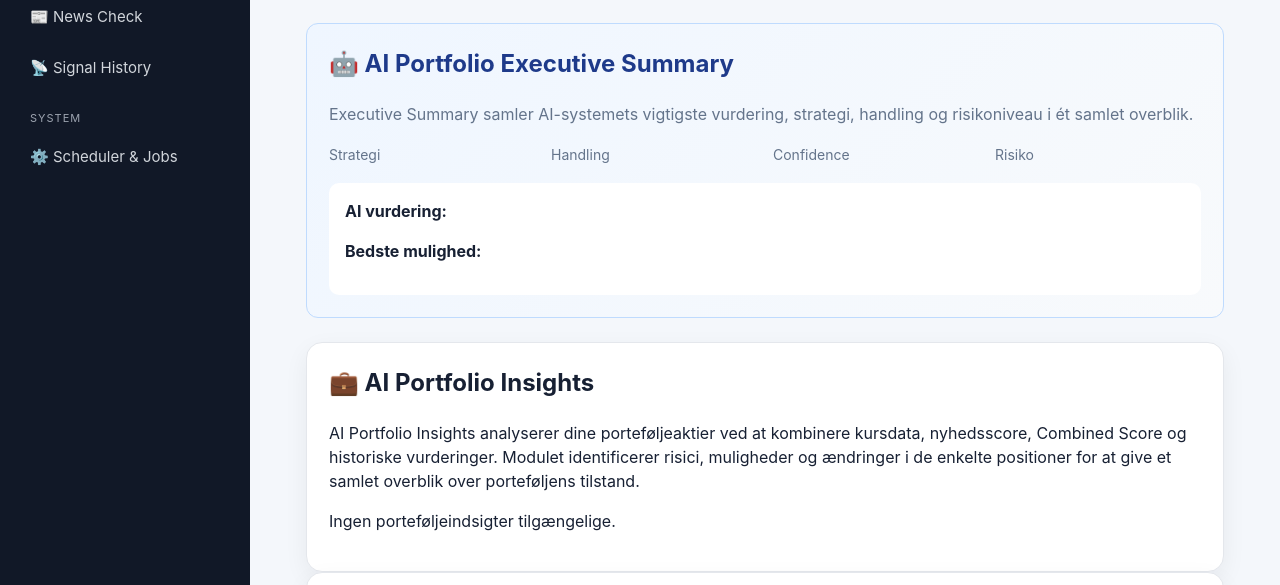
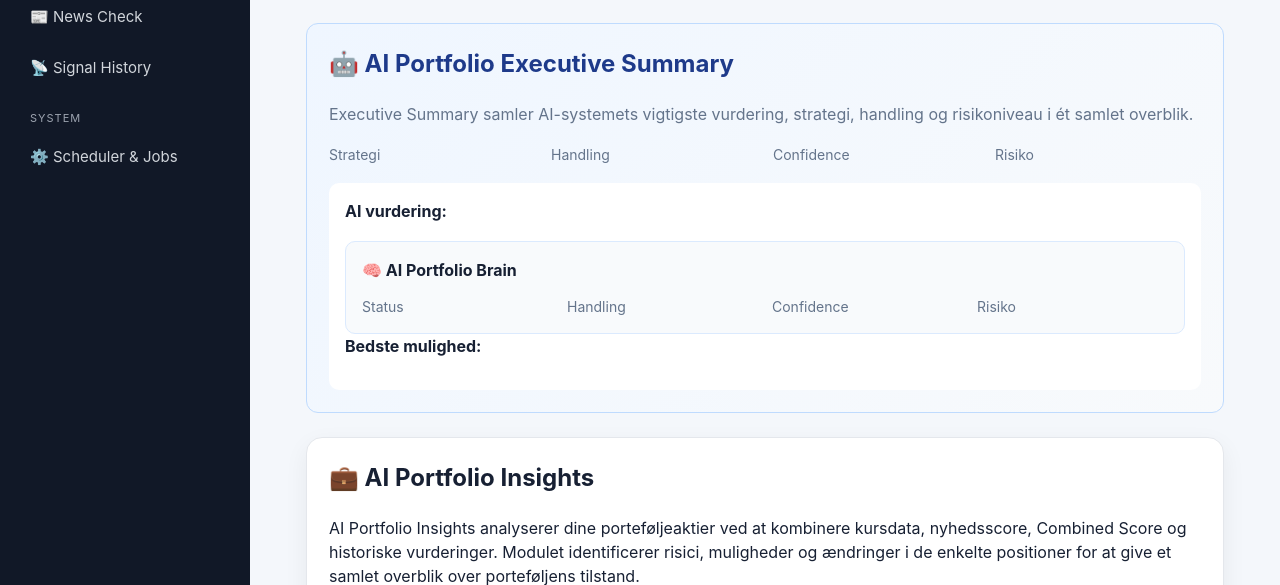
Before and after one commit to thomasthorvaldlund-ctrl/novo-ai-monitor, a Python web app: template templates/ai_portfolio_lab.html in a window 1280 px wide. Shown: the part 585-1170 px from the top of the page. Run offline with Jinja, Linux system fonts and the light colour scheme; the template is opened without the code that fills it, so the values that code supplies are empty.

Commit message:
Add AI Portfolio Brain integration

```diff
--- a/command_center_routes.py
+++ b/command_center_routes.py
@@ -38,6 +38,7 @@ from ai_decision_intelligence_service import get_decision_intelligence
 from ai_decision_performance_service import get_decision_performance
 from ai_portfolio_executive_service import get_ai_portfolio_executive
 from ai_portfolio_overview_service import get_ai_portfolio_overview
+from ai_portfolio_brain_service import get_ai_portfolio_brain
 
 
 command_center_bp = Blueprint("command_center", __name__)
@@ -204,6 +205,7 @@ def ai_portfolio_lab():
         decision_intelligence=get_decision_intelligence(),
         decision_performance=get_decision_performance(),
           ai_portfolio_executive=get_ai_portfolio_executive(),
+          ai_portfolio_brain=get_ai_portfolio_brain(),
         ai_portfolio_overview=get_ai_portfolio_overview(),
     )
 
--- a/templates/partials/_portfolio_executive_summary.html
+++ b/templates/partials/_portfolio_executive_summary.html
@@ -87,6 +87,65 @@
         </p>
 
 
+
+          <div style="
+              background:#f8fafc;
+              border-radius:10px;
+              padding:16px;
+              margin-top:18px;
+              border:1px solid #dbeafe;
+          ">
+
+              <strong>🧠 AI Portfolio Brain</strong>
+
+              <div style="
+                  display:grid;
+                  grid-template-columns:repeat(auto-fit,minmax(160px,1fr));
+                  gap:14px;
+                  margin-top:14px;
+              ">
+
+                  <div>
+                      <div style="color:#64748b;font-size:14px;">
+                          Status
+                      </div>
+                      <div style="font-size:22px;font-weight:700;">
+                          {{ ai_portfolio_brain.status }}
+                      </div>
+                  </div>
+
+                  <div>
+                      <div style="color:#64748b;font-size:14px;">
+                          Handling
+                      </div>
+                      <div style="font-size:22px;font-weight:700;">
+                          {{ ai_portfolio_brain.action }}
+                      </div>
+                  </div>
+
+                  <div>
+                      <div style="color:#64748b;font-size:14px;">
+                          Confidence
+                      </div>
+                      <div style="font-size:22px;font-weight:700;">
+                          {{ ai_portfolio_brain.confidence }}
+                      </div>
+                  </div>
+
+                  <div>
+                      <div style="color:#64748b;font-size:14px;">
+                          Risiko
+                      </div>
+                      <div style="font-size:22px;font-weight:700;">
+                          {{ ai_portfolio_brain.risk }}
+                      </div>
+                  </div>
+
+              </div>
+
+          </div>
+
+
         <strong>Bedste mulighed:</strong>
 
         <p style="
```
Also changed, not shown: ai_portfolio_brain_service.py (added, +78 -0 lines).
